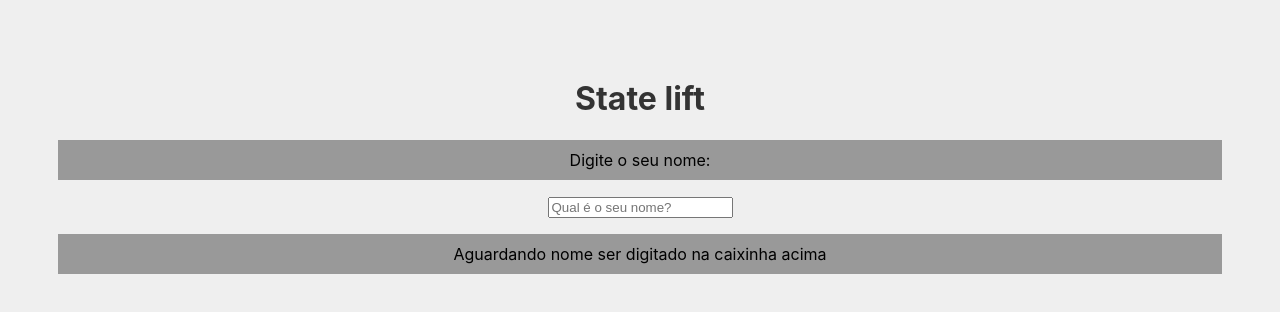
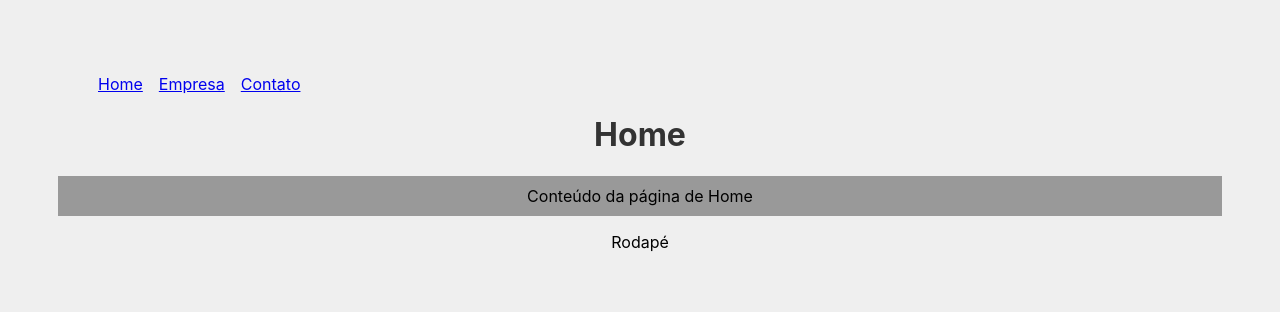
Before and after one commit to allangadelha/estudos-react, a React (Create React App) app: page / in a window 1280 px wide. Shown: the top 312 px of the page. Built offline with nearby package versions, Linux system fonts and the light colour scheme.

Commit message:
Utilizando Router

```diff
--- a/package.json
+++ b/package.json
@@ -8,6 +8,7 @@
     "@testing-library/user-event": "^13.5.0",
     "react": "^18.1.0",
     "react-dom": "^18.1.0",
+    "react-router-dom": "^6.3.0",
     "react-scripts": "5.0.1",
     "web-vitals": "^2.1.4"
   },
--- a/src/App.js
+++ b/src/App.js
@@ -1,17 +1,23 @@
-import './App.css';
-import { useState } from 'react';
-import MyName from './components/MyName';
-import Saudacao from './components/Saudacao';
+import "./App.css";
+import { BrowserRouter as Router, Routes, Route, Link } from "react-router-dom";
+import Home from "./components/pages/Home";
+import Empresa from "./components/pages/Empresa";
+import Contato from "./components/pages/Contato";
+import NavBar from "./components/layout/NavBar";
+import Footer from "./components/layout/Footer";
 
 function App() {
-
-  const [nome, setNome] = useState();
-
   return (
     <div className="App">
-      <h1>State lift</h1>
-      <MyName setNome={setNome} />
-      <Saudacao nome={nome}/>
+      <Router>
+        <NavBar />
+        <Routes>
+          <Route path='/' exact='true' element={<Home/>}></Route>
+          <Route path='/empresa' element={<Empresa/>}></Route>
+          <Route path='/contato' element={<Contato/>}></Route>
+        </Routes>
+        <Footer />
+      </Router>
     </div>
   );
 }
--- /dev/null
+++ b/src/components/layout/Footer.js
@@ -0,0 +1,11 @@
+function Footer () {
+
+    return (
+        <>
+            <footer>Rodapé</footer>
+        </>
+    )
+
+}
+
+export default Footer;
--- /dev/null
+++ b/src/components/layout/NavBar.js
@@ -0,0 +1,24 @@
+import { Link } from "react-router-dom";
+import styles from './NavBar.module.css';
+
+function NavBar() {
+
+    return (
+        <>
+            <ul className={styles.list}>
+                <li className={styles.item}>
+                    <Link to="/">Home</Link>
+                </li>
+                <li className={styles.item}>
+                    <Link to="/empresa">Empresa</Link>
+                </li>
+                <li className={styles.item}>
+                    <Link to="/contato">Contato</Link>
+                </li>
+            </ul>
+        </>
+    )
+
+}
+
+export default NavBar;
--- /dev/null
+++ b/src/components/layout/NavBar.module.css
@@ -0,0 +1,8 @@
+.list {
+    display: flex;
+    list-style: none;
+}
+
+.item {
+    margin-right: 1em;
+}
--- /dev/null
+++ b/src/components/pages/Contato.js
@@ -0,0 +1,12 @@
+function Contato () {
+
+    return (
+        <div>
+            <h1>Contato</h1>
+            <p>Conteúdo da página de Contato</p>
+        </div>
+    )
+
+}
+
+export default Contato;
--- /dev/null
+++ b/src/components/pages/Empresa.js
@@ -0,0 +1,12 @@
+function Empresa () {
+
+    return (
+        <div>
+            <h1>Empresa</h1>
+            <p>Conteúdo da página de Empresa</p>
+        </div>
+    )
+
+}
+
+export default Empresa;
--- /dev/null
+++ b/src/components/pages/Home.js
@@ -0,0 +1,12 @@
+function Home() {
+
+    return (
+        <div>
+            <h1>Home</h1>
+            <p>Conteúdo da página de Home</p>
+        </div>
+    )
+
+}
+
+export default Home;
```
Also changed, not shown: src/components/Saudacao.js (+7 -1 lines), 2 other files (tests, documents, lock files or other folders).
